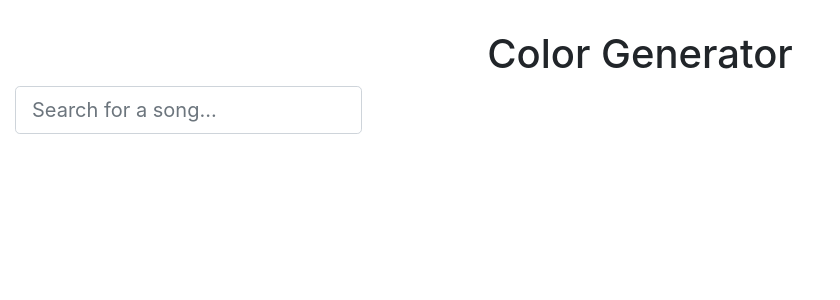
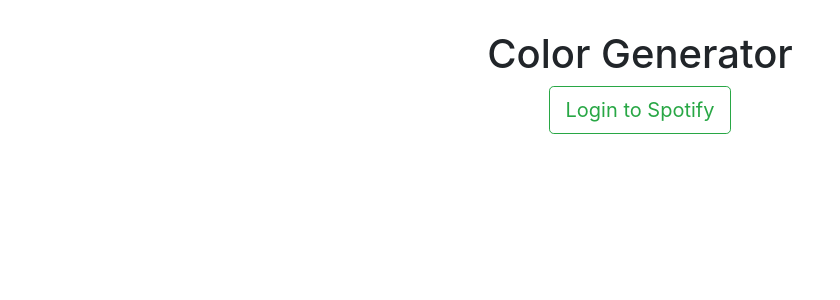
Before and after one commit to alicesf2/colorgenerator, a React (Create React App) app in the folder frontend/: page / in a window 1280 px wide. Shown: the top 300 px of the page, without its empty margins (0-840 px from the left). Built offline with nearby package versions, Linux system fonts and the light colour scheme.

Commit message:
change to control

```diff
--- a/frontend/src/App.js
+++ b/frontend/src/App.js
@@ -16,7 +16,7 @@
 
 class App extends Component {
   state = {
-    login: false,
+    login: true,
     search: true,
     display: false
   };
@@ -34,7 +34,7 @@
 
   renderSearchBar = () => {
     return (
-      <Form inline className="searchbar">
+      <Form control className="searchbar">
         <FormGroup className="mb-2 mr-sm-2 mb-sm-0">
           <Label for="searchBar" />
           <Input
```
